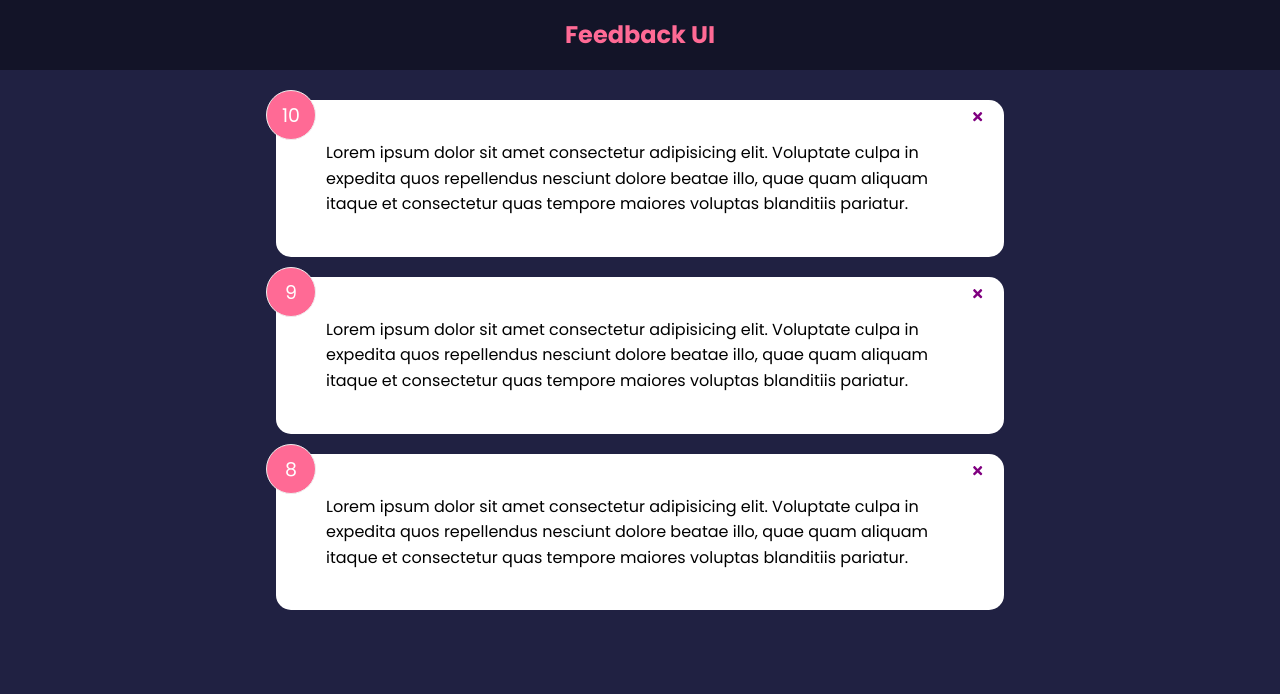
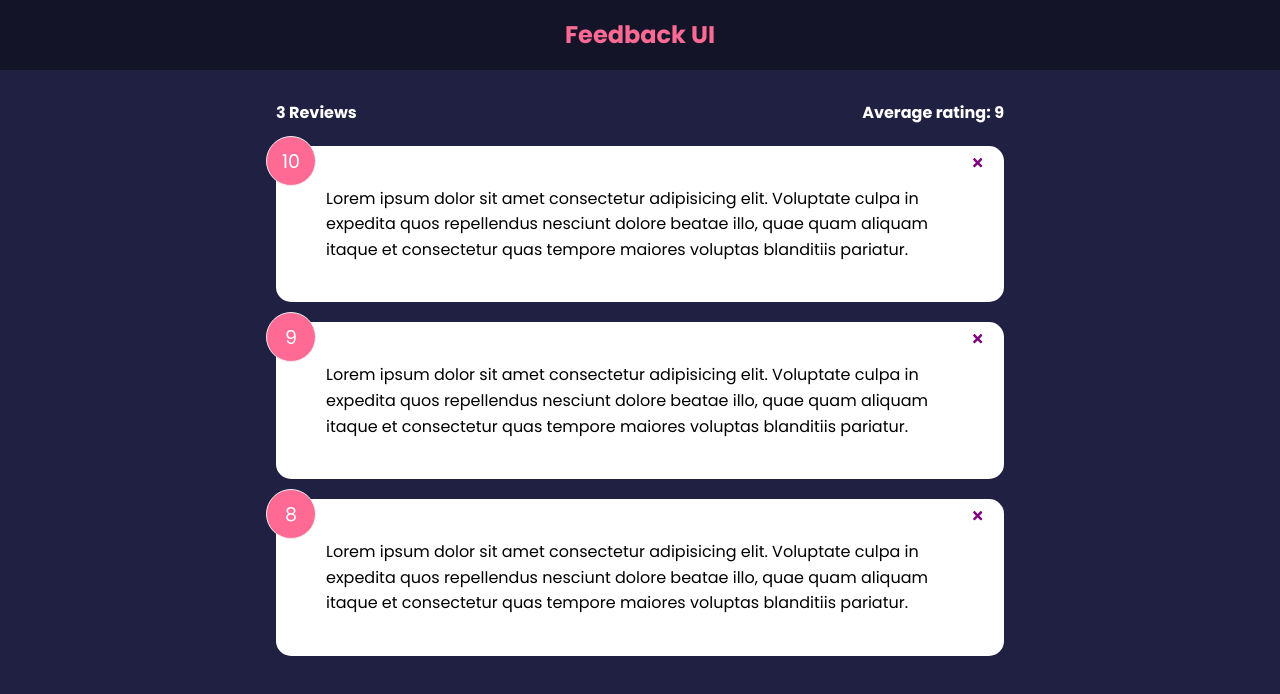
Before and after one commit to MohsenKhezri92/feedback-app-Contex, a React (Create React App) app: page / in a window 1280 px wide. Shown: the top 694 px of the page. Built offline with nearby package versions, Linux system fonts and the light colour scheme.

Commit message:
Feedback Stats Conponents & Reactivity

```diff
--- a/src/App.js
+++ b/src/App.js
@@ -1,6 +1,7 @@
 import { useState } from "react";
 import Header from "./components/Header";
 import FeedbackList from "./components/FeedbackList";
+import FeedbackStats from "./components/FeedbackStats";
 import FeedbackData from "./data/FeedbackData";
 
 function App() {
@@ -16,6 +17,7 @@
     <>
       <Header text="Feedback UI" />
       <div className="container">
+        <FeedbackStats feedback={feedback} />
         <FeedbackList
           feedback={feedback}
           handleDelete={deletefeedback}
--- /dev/null
+++ b/src/components/FeedbackStats.jsx
@@ -0,0 +1,25 @@
+import React from 'react';
+import PropTypes from 'prop-types';
+
+
+function FeedbackStats({ feedback }) {
+    // Calculate rating avg
+    let average = feedback.reduce((acc, cur) => {
+        return acc + cur.rating
+    }, 0) / feedback.length
+
+    average = average.toFixed(1).replace(/[.,]0$/, '')
+
+  return (
+    <div className='feedback-stats'>
+      <h4>{feedback.length} Reviews</h4>
+      <h4>Average rating: {isNaN(average) ? 0 : average}</h4>
+    </div>
+  );
+}
+
+FeedbackStats.PropType = {
+    feedback : PropTypes.array.isRequired,
+}
+
+export default FeedbackStats;
```
